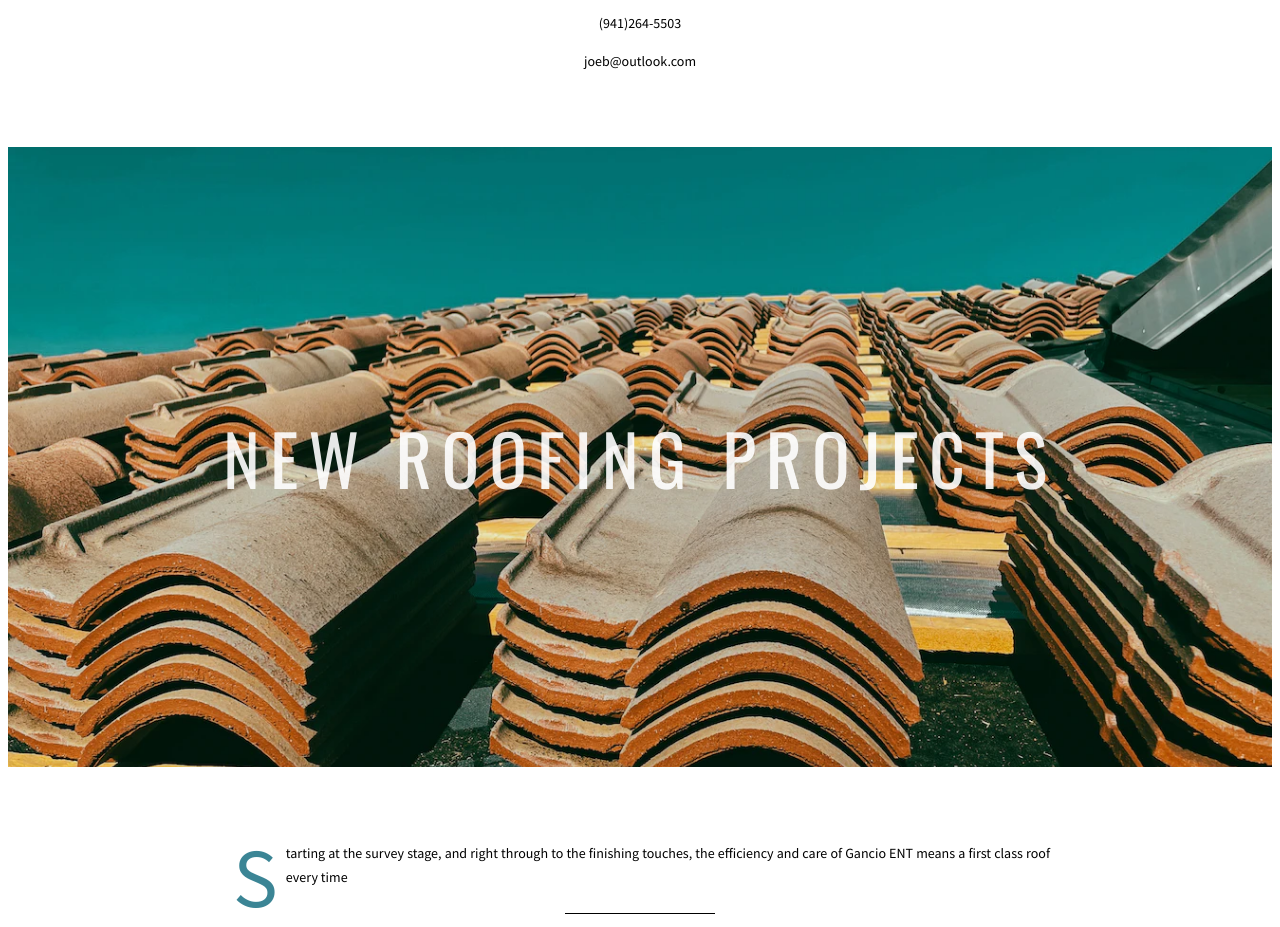
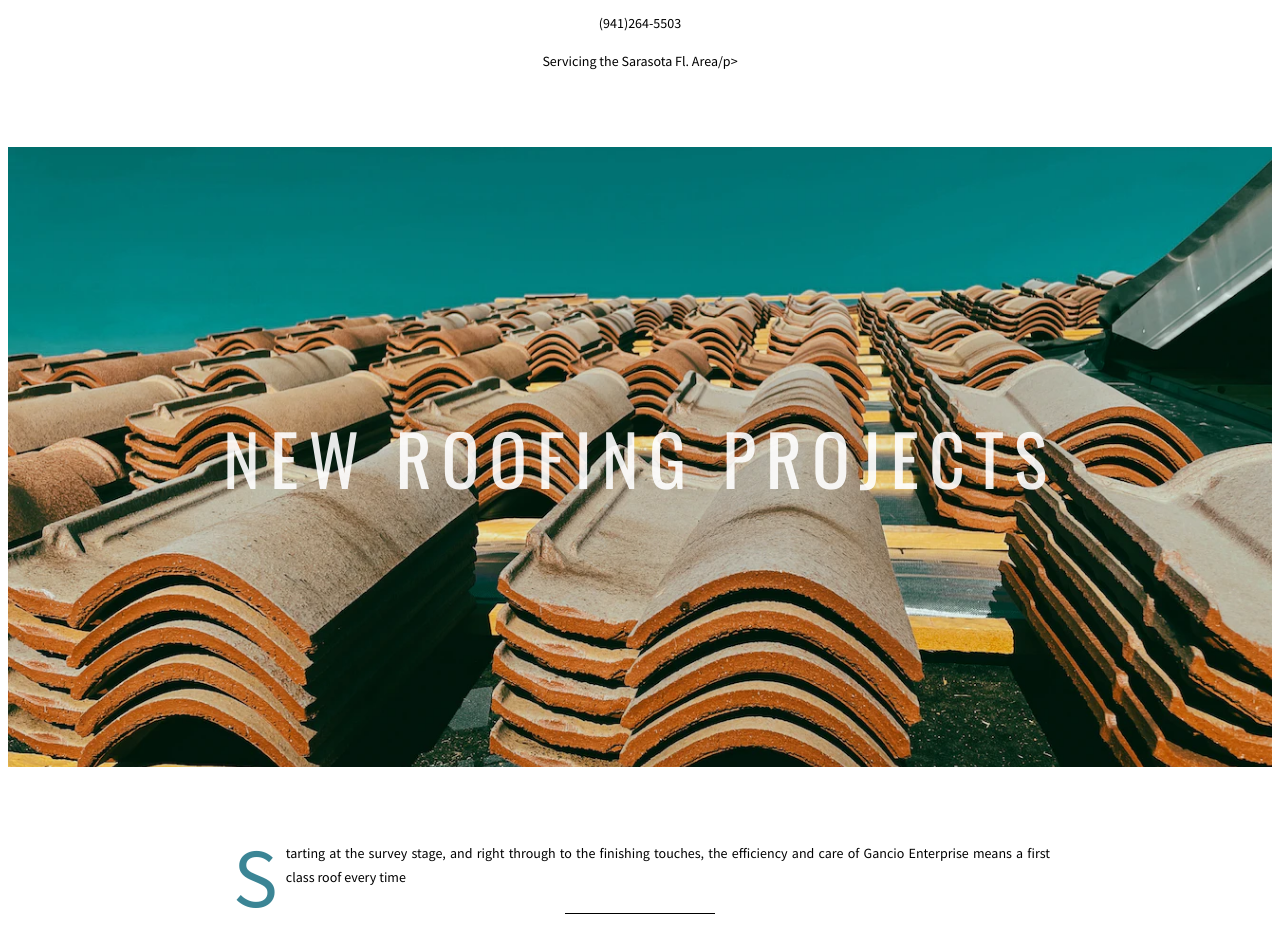
Before and after one commit to JoeGancio/JoeGancio, a plain HTML site: page index.html in a window 1280 px wide. Shown: the part 327-1254 px from the top of the page. Drawn offline with nearby package versions, Linux system fonts and the light colour scheme.

Commit message:
Update index.html

```diff
--- a/index.html
+++ b/index.html
@@ -15,7 +15,7 @@
             <img src="./Gold and White Modern Real Estate Logo.png" alt="" width="200">
             <h1>Joe Gancio</h1>
             <P>(941)264-5503 </P>
-            <p>joeb@outlook.com</p>
+            <p>Servicing the Sarasota Fl. Area/p>
           </div>
         </section>
 
@@ -27,7 +27,7 @@
 
         <section>
           <div class="block">
-            <p><span class="first-character sc">S</span>tarting at the survey stage, and right through to the finishing touches, the efficiency and care of Gancio ENT means a first class roof every time</p>
+            <p><span class="first-character sc">S</span>tarting at the survey stage, and right through to the finishing touches, the efficiency and care of Gancio Enterprise means a first class roof every time</p>
             <p class="line-break margin-top-10"><ul><li>Shingle</li><li>Tile</li><li>Slate</li><li>Metal</li><li>Flat & Pitched roofing solutions</li></ul></p>
 
           </div>
```
